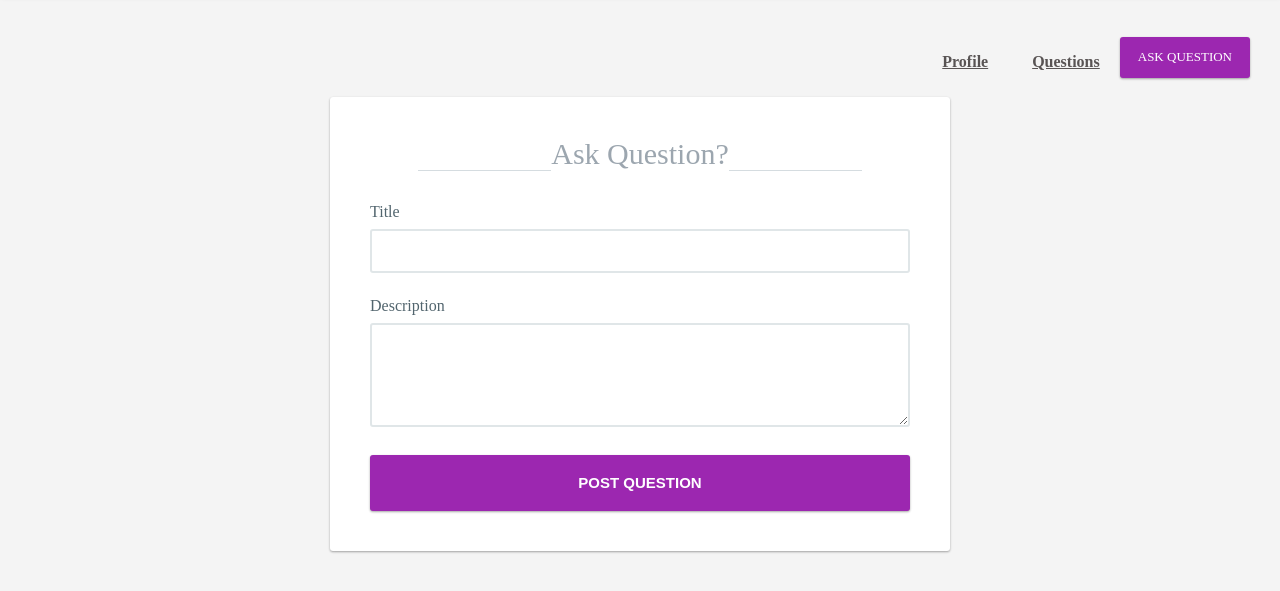
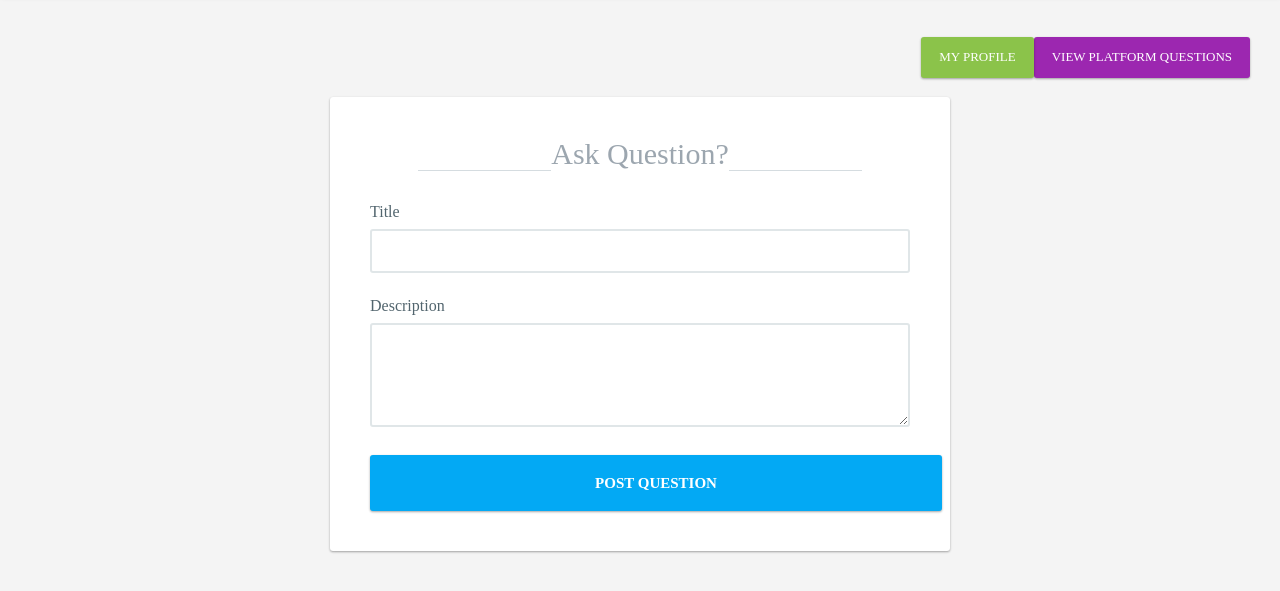
Before and after one commit to Toskgreg/StackOverflow-lite, a plain HTML site: page UI/templates/ask_question.html in a window 1280 px wide. Shown: the part 73-664 px from the top of the page. Drawn offline with Linux system fonts and the light colour scheme.

Commit message:
ft(update ask_qn page):create ask-question page This commit fixes the users ask-question page with all its features. [fixes #159718451]

```diff
--- a/UI/templates/ask_question.html
+++ b/UI/templates/ask_question.html
@@ -19,7 +19,7 @@
                                 name="header__search"
                                 placeholder="Search" />
             <div class="header__auth_buttons">
-                <a href="pages/login.html" class="btn bg-slate header__button">Logout</a>
+                <a href="login.html" class="btn bg-slate header__button">Logout</a>
             </div>
         </header>
 
@@ -27,11 +27,8 @@
         <div class="content">
             <div class="content__top_bar">
                 <div class="content__top_bar--right">
-                <ul class="content__nav">
-                    <li class="content__list"><a href="profile.html">Profile</a></li>
-                    <li class="content__list"><a href="questions.html">Questions</a></li>
-                </ul>
-                <a href="ask_question.html" class="btn bg-violet content__question_button">Ask Question</a>
+                <a href="questions.html" class="btn bg-violet content__question_button">View Platform Questions</a>
+                <a href="profile.html" class="btn bg-green content__question_button">My Profile</a>
                 </div>
             </div>
             <div class="content__login content__login--center col-6">
@@ -57,10 +54,12 @@
                         </div>
 
                         <div class="content__login-submit">
-                            <button type="submit" class="content__submit_button btn bg-violet">
+                        <a href="profile.html"
+                            <button type="submit"    class="content__submit_button btn bg-blue">
                                 Post Question
                                 <i class="fa fa-arrow-right"></i>
                             </button>
+                            </a>
                         </div>
                     </form>
                 </div>
```
